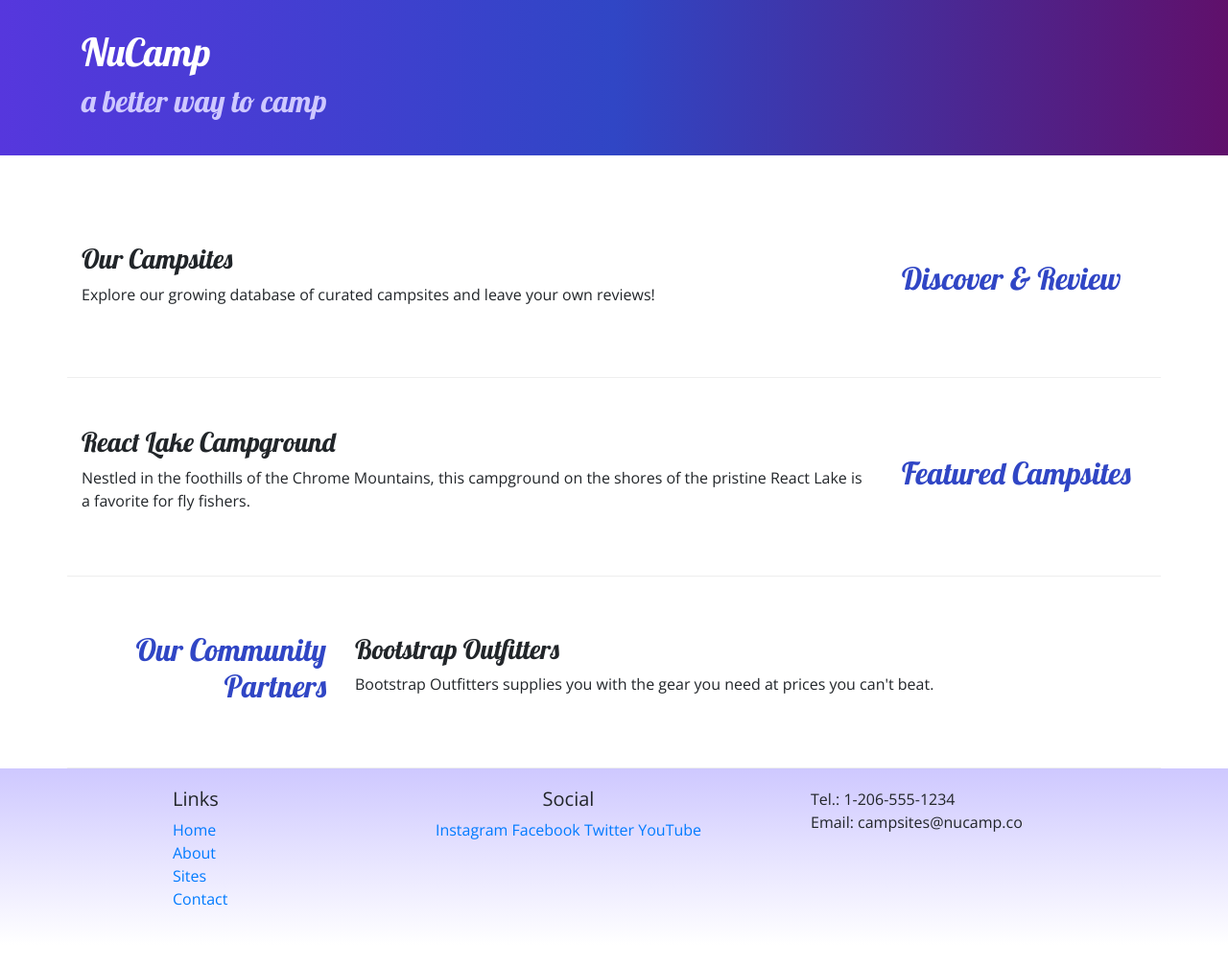
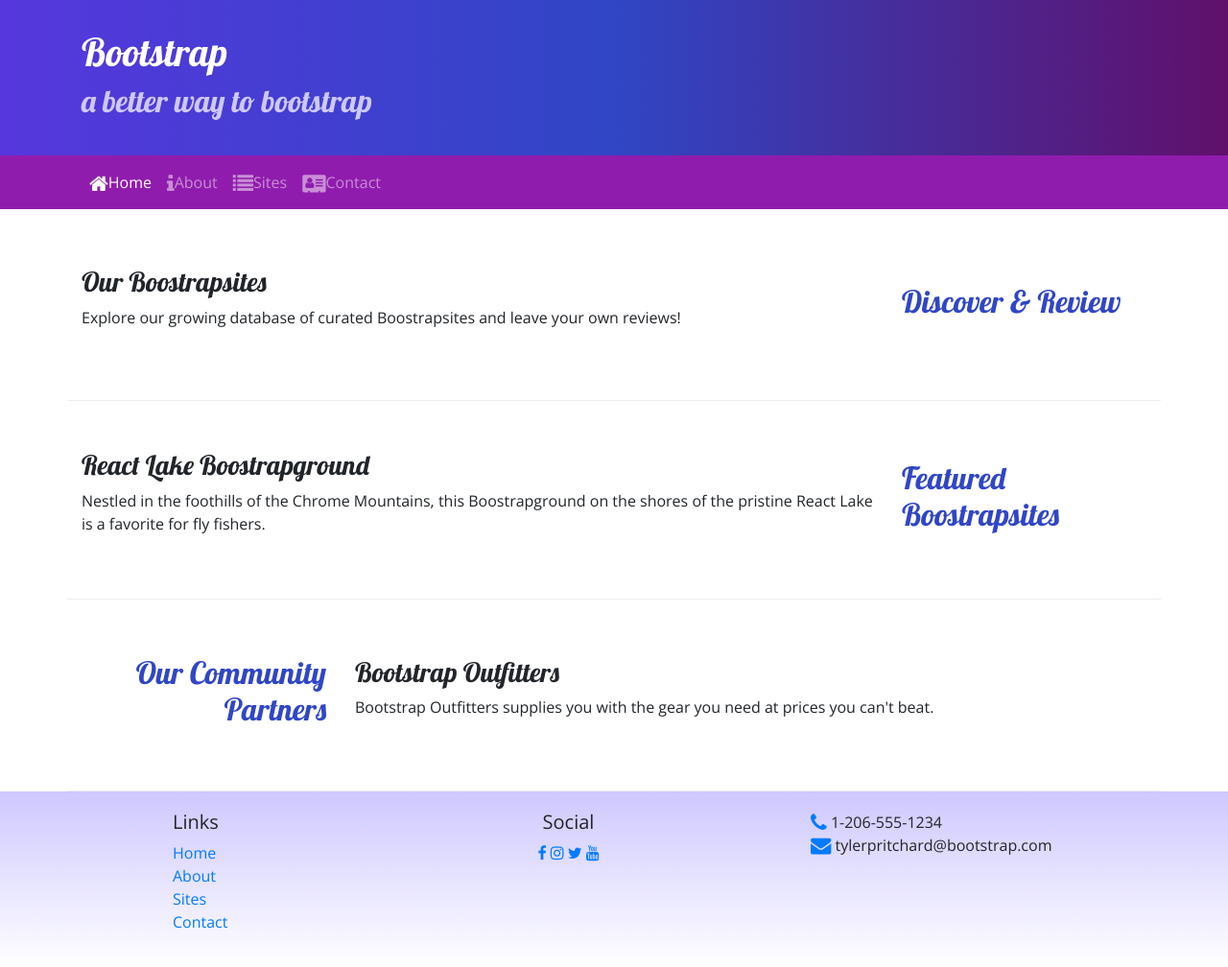
Before and after one commit to Tyler-Pritchard/BootstrapDemo1, a website: page index.html in a window 1280 px wide. Shown: the whole page at 96% size. Before the commit the page ends 985 px from the top, so only its background shows below. Drawn offline with nearby package versions, Linux system fonts and the light colour scheme.

Commit message:
add about section, fontawesomes

```diff
--- a/css/styles.css
+++ b/css/styles.css
@@ -23,9 +23,15 @@ footer {
     padding: 30px;
     background-image: linear-gradient(to right, #5637DD, #3046C5, #60106B);
     color: white;
+    margin: 0;
 }
 
 .row-content {
     padding: 50px 0;
     border-bottom: 1px ridge;
     min-height: 200px;
+}
+
+.navbar {
+    background-color: #901CAD;
+}
--- a/index.html
+++ b/index.html
@@ -8,7 +8,7 @@
      Bootstrap CSS
     <link rel="stylesheet" href="node_modules/bootstrap/dist/css/bootstrap.min.css" />
 
-    <title>NuCamp: A Better Way To Camp</title>
+    <title>Boostrap: A Better Way To Boostrap</title>
 </head> -->
 
 <head>
@@ -18,11 +18,12 @@
 
     <!-- Bootstrap CSS -->
     <link rel="stylesheet" href="node_modules/bootstrap/dist/css/bootstrap.min.css" />
-
+    <!-- Additional CSS must be placed after Bootstrap CSS -->
+    <link rel="stylesheet" href="node_modules/font-awesome/css/font-awesome.min.css" />
     <!-- Additional CSS must be placed after Bootstrap CSS -->
     <link rel="stylesheet" href="https://fonts.googleapis.com/css?family=Lobster|Open+Sans" />
     <link rel="stylesheet" href="css/styles.css" />
-    <title>NuCamp: A Better Way To Camp</title>
+    <title>Boostrap: A Better Way To Boostrap</title>
 </head>
 
 <body>
@@ -30,8 +31,8 @@
     <!-- Original <header>
         <header>
         <div>
-            <h1>NuCamp</h1>
-            <h2>a better way to camp</h2>
+            <h1>NuBoostrap</h1>
+            <h2>a better way to Boostrap</h2>
         </div>
     </header> -->
 
@@ -39,8 +40,8 @@
         <div class="container">
             <div class="row">
                 <div class="col">
-                    <h1>NuCamp</h1>
-                    <h2>a better way to camp</h2>
+                    <h1>Bootstrap</h1>
+                    <h2>a better way to bootstrap</h2>
                 </div>
             </div>
         </div>
@@ -49,14 +50,14 @@
     <!--Original body
         <div>
         <h2>Discover & Review</h2>
-        <h3>Our Campsites</h3>
-        <p>Explore our growing database of curated campsites and leave your own reviews!</p>
+        <h3>Our Boostrapsites</h3>
+        <p>Explore our growing database of curated Boostrapsites and leave your own reviews!</p>
     </div>
 
     <div>
-        <h2>Featured Campsites</h2>
-        <h3>React Lake Campground</h3>
-        <p>Nestled in the foothills of the Chrome Mountains, this campground on the shores of the pristine React Lake is a favorite for fly fishers.</p>
+        <h2>Featured Boostrapsites</h2>
+        <h3>React Lake Boostrapground</h3>
+        <p>Nestled in the foothills of the Chrome Mountains, this Boostrapground on the shores of the pristine React Lake is a favorite for fly fishers.</p>
     </div>
 
     <div>
@@ -65,24 +66,41 @@
         <p>Bootstrap Outfitters supplies you with gear you need at prices you can't beat.</p>
     </div> -->
 
+    <nav class="navbar navbar-expand-sm navbar-dark sticky-top">
+        <div class="container">
+            <button class="navbar-toggler" type="button" data-toggle="collapse" data-target="#nucampNavbar">
+                <span class="navbar-toggler-icon"></span>
+            </button>
+
+            <div class="collapse navbar-collapse" id="vitNavbar">
+                <ul class="navbar-nav">
+                    <li class="nav-item active"><a class="nav-link" href="index.html"><i class="fa fa-home fa-lg"></i>Home</a></li>
+                    <li class="nav-item"><a class="nav-link" href="aboutus.html"><i class="fa fa-info fa-lg"></i>About</a></li>
+                    <li class="nav-item"><a class="nav-link" href="#"><i class="fa fa-list fa-lg"></i>Sites</a></li>
+                    <li class="nav-item"><a class="nav-link" href="#"><i class="fa fa-address-card fa-lg"></i>Contact</a></li>
+                </ul>
+            </div>
+        </div>
+    </nav>
+
     <div class="container">
         <div class="row row-content align-items-center">
             <div class="col-sm-4 order-sm-last col-md-3">
                 <h2 class="test-sm-right">Discover & Review</h2>
             </div>
             <div class="col">
-                <h3>Our Campsites</h3>
-                <p>Explore our growing database of curated campsites and leave your own reviews!</p>
+                <h3>Our Boostrapsites</h3>
+                <p>Explore our growing database of curated Boostrapsites and leave your own reviews!</p>
             </div>
         </div>
 
         <div class="row row-content align-items-center">
             <div class="col-sm-4 order-sm-last col-md-3">
-                <h2>Featured Campsites</h2>
+                <h2>Featured Boostrapsites</h2>
             </div>
             <div class="col">
-                <h3>React Lake Campground</h3>
-        		<p>Nestled in the foothills of the Chrome Mountains, this campground on the shores of the pristine React Lake is a favorite for fly fishers.</p>
+                <h3>React Lake Boostrapground</h3>
+        		<p>Nestled in the foothills of the Chrome Mountains, this Boostrapground on the shores of the pristine React Lake is a favorite for fly fishers.</p>
    			</div>
         </div>
 
@@ -117,7 +135,7 @@
         </div>
         <div>
             Tel: 1-206-555-1234<br />
-            Email: campsites@nucamp.co
+            Email: students@bootstrap.com
         </div>
     </footer> -->
 
@@ -135,14 +153,14 @@
                 </div>
                 <div class="col-6 col-sm-5 text-center">
                 	<h5>Social</h5>
-                    <a href="http://instagram.com/">Instagram</a>
-                    <a href="http://facebook.com/">Facebook</a>
-                    <a href="http://twitter.com/">Twitter</a>
-                    <a href="http://youtube.com/">YouTube</a>
+                    <a href="http://facebook.com/"><i class="fa fa-facebook"></i></a>
+                    <a href="http://instagram.com/"><i class="fa fa-instagram"></i></a>
+                    <a href="http://twitter.com/"><i class="fa fa-twitter"></i></a>
+                    <a href="http://youtube.com/"><i class="fa fa-youtube"></i></a>
                 </div>
                 <div class="col-sm-4">
-                    Tel.: 1-206-555-1234<br />
-                    Email: campsites@nucamp.co
+                    <i class="fa fa-phone fa-lg text-primary"></i> 1-206-555-1234<br />
+                    <i class="fa fa-envelope fa-lg text-primary"></i> tylerpritchard@bootstrap.com
                 </div>
            </div>
         </div>
--- a/package.json
+++ b/package.json
@@ -15,6 +15,7 @@
   },
   "dependencies": {
     "bootstrap": "^4.4.1",
+    "font-awesome": "^4.7.0",
     "jquery": "^3.4.1",
     "popper.js": "^1.12.9"
   }
```
Also changed, not shown: aboutus.html (added, +31 -0 lines), 1 other file.
